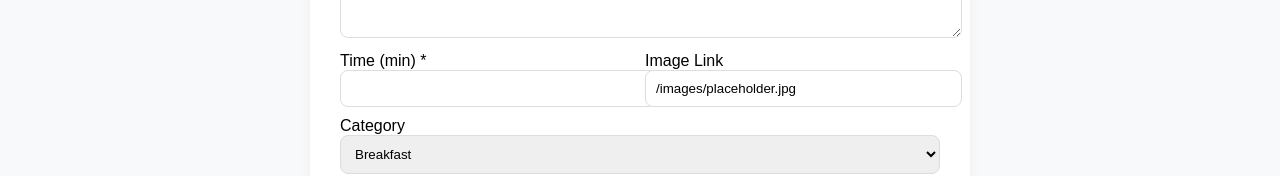
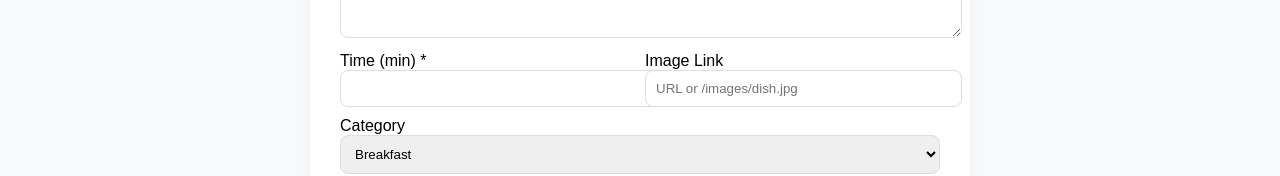
Before and after one commit to Cauteros974/recipe-social, a React (Vite) app: page /create in a window 1280 px wide. Shown: the part 321-497 px from the top of the page. Built offline with nearby package versions, Linux system fonts and the light colour scheme.

Commit message:
Update CreateRecipe.jsx

```diff
--- a/src/pages/CreateRecipe.jsx
+++ b/src/pages/CreateRecipe.jsx
@@ -1,7 +1,7 @@
 import { useState, useContext } from "react";
 import { useNavigate } from "react-router-dom";
 import { RecipeContext } from "../context/RecipeContext";
-import { Plus, Trash, Save } from "lucide-react";
+import { Plus, Trash, Save, Upload, X } from "lucide-react";
 
 const CreateRecipe = () => {
     const navigate = useNavigate();
@@ -12,11 +12,13 @@ const CreateRecipe = () => {
         title: '',
         category: 'Breakfast',
         description: '',
-        image: '/images/placeholder.jpg',
+        image: '',
         time: '',
         ingredients: [''],
         steps: ['']
     });
+
+    const [imagePreview, setImagePreview] = useState(null);
 
     const handleChange = (e) => {
         setFormData({ ...formData, [e.target.name]: e.target.value });
```
